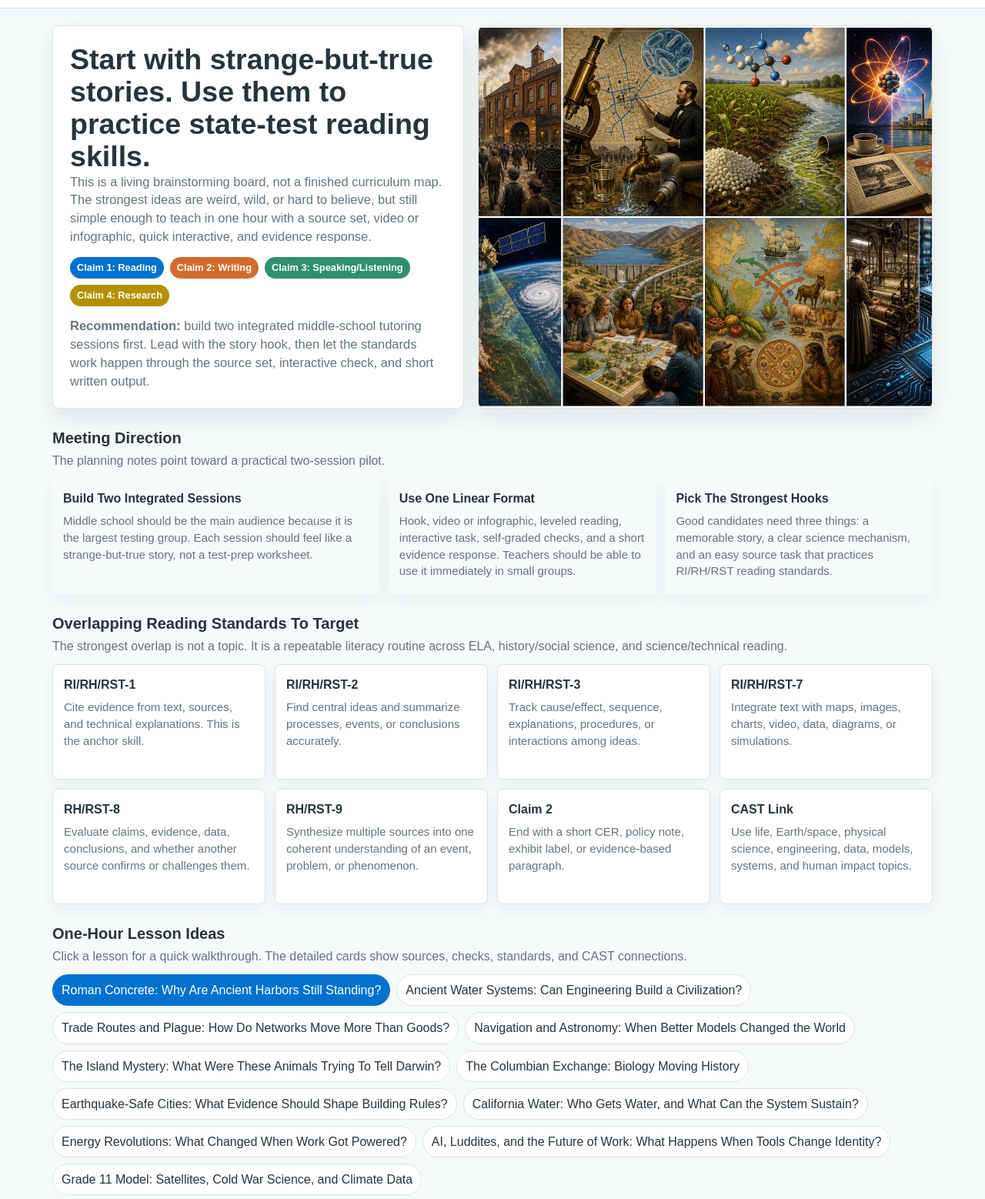
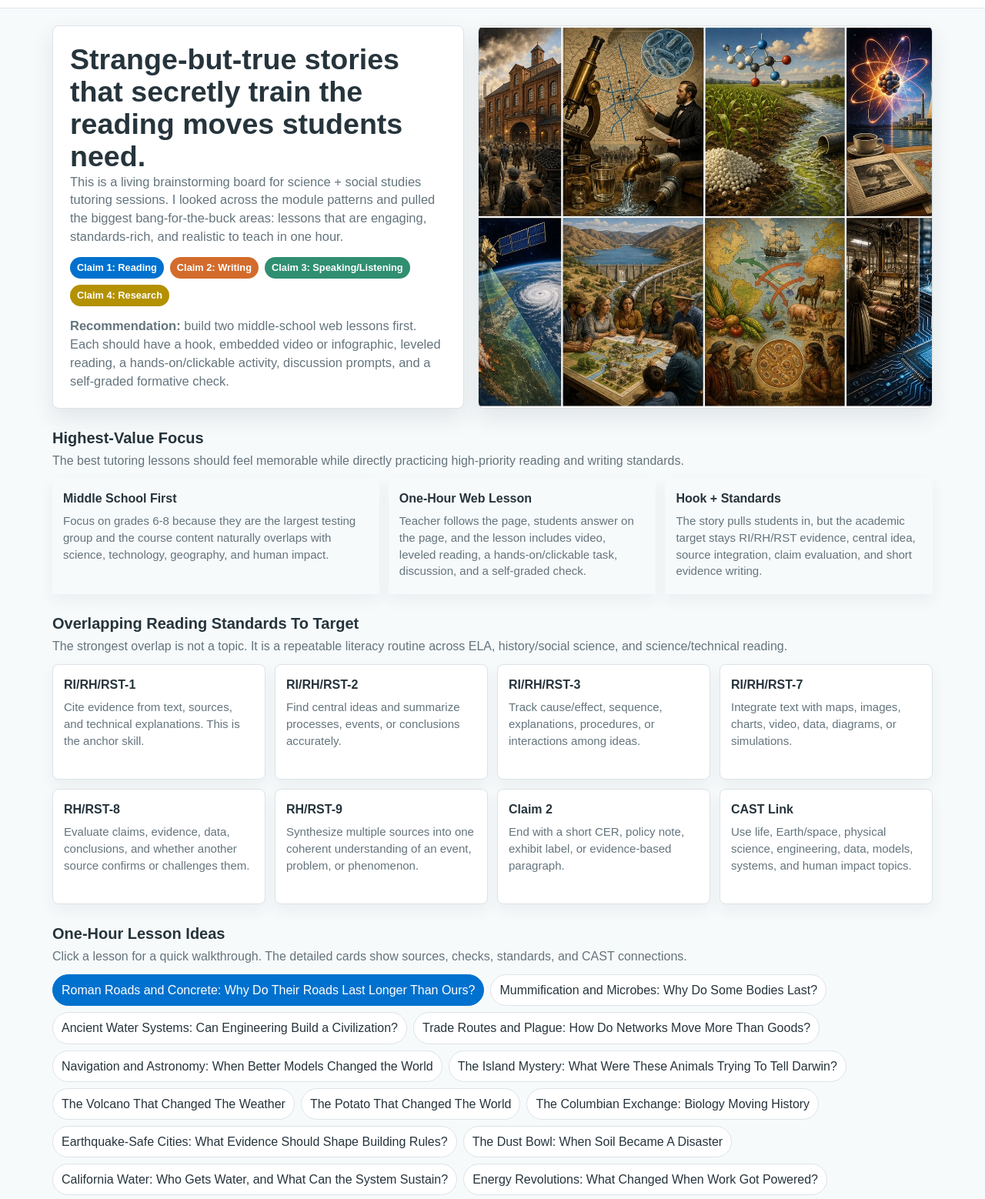
Before and after one commit to bbuchler/science-history-project-ideas, a website: page index.html in a window 1280 px wide. Shown: the part 85-1643 px from the top of the page at 77% size. Drawn offline with Linux system fonts and the light colour scheme.

Commit message:
Expand tutoring lesson bank and flow model

```diff
--- a/index.html
+++ b/index.html
@@ -427,14 +427,15 @@
   <header class="top">
     <div class="top-inner">
       <div>
-        <h1>Science + History Literacy Lessons</h1>
-        <p class="subtitle">One-hour small-group lessons for CAASPP/CAST-style reading practice.</p>
+        <h1>Science + Social Studies Literacy Lessons</h1>
+        <p class="subtitle">High-impact cross-curricular tutoring ideas for ELA CAASPP/SBA reading practice.</p>
       </div>
       <nav aria-label="Page sections">
         <a class="primary" href="#lessons">Lessons</a>
         <a href="#standards">Standards</a>
         <a href="#flow">Lesson Flow</a>
-        <a href="#setup">Setup</a>
+        <a href="#bank">Grade Bank</a>
+        <a href="#setup">Build Model</a>
       </nav>
     </div>
   </header>
@@ -443,8 +444,8 @@
     <section class="hero">
       <div class="hero-copy">
         <div>
-          <h2>Start with strange-but-true stories. Use them to practice state-test reading skills.</h2>
-          <p>This is a living brainstorming board, not a finished curriculum map. The strongest ideas are weird, wild, or hard to believe, but still simple enough to teach in one hour with a source set, video or infographic, quick interactive, and evidence response.</p>
+          <h2>Strange-but-true stories that secretly train the reading moves students need.</h2>
+          <p>This is a living brainstorming board for science + social studies tutoring sessions. I looked across the module patterns and pulled the biggest bang-for-the-buck areas: lessons that are engaging, standards-rich, and realistic to teach in one hour.</p>
         </div>
         <div class="claim-row">
           <span class="claim blue">Claim 1: Reading</span>
@@ -452,7 +453,7 @@
           <span class="claim green">Claim 3: Speaking/Listening</span>
           <span class="claim yellow">Claim 4: Research</span>
         </div>
-        <p><strong>Recommendation:</strong> build two integrated middle-school tutoring sessions first. Lead with the story hook, then let the standards work happen through the source set, interactive check, and short written output.</p>
+        <p><strong>Recommendation:</strong> build two middle-school web lessons first. Each should have a hook, embedded video or infographic, leveled reading, a hands-on/clickable activity, discussion prompts, and a self-graded formative check.</p>
       </div>
       <div class="hero-image">
         <img src="assets/web/overview-contact-sheet.jpg" alt="Generated overview collage of science and history lesson ideas">
@@ -461,13 +462,13 @@
 
     <section id="outcomes">
       <div class="section-head">
-        <h2>Meeting Direction</h2>
-        <p>The planning notes point toward a practical two-session pilot.</p>
+        <h2>Highest-Value Focus</h2>
+        <p>The best tutoring lessons should feel memorable while directly practicing high-priority reading and writing standards.</p>
       </div>
       <div class="outcome-grid">
-        <div class="outcome-card"><h3>Build Two Integrated Sessions</h3><p>Middle school should be the main audience because it is the largest testing group. Each session should feel like a strange-but-true story, not a test-prep worksheet.</p></div>
-        <div class="outcome-card"><h3>Use One Linear Format</h3><p>Hook, video or infographic, leveled reading, interactive task, self-graded checks, and a short evidence response. Teachers should be able to use it immediately in small groups.</p></div>
-        <div class="outcome-card"><h3>Pick The Strongest Hooks</h3><p>Good candidates need three things: a memorable story, a clear science mechanism, and an easy source task that practices RI/RH/RST reading standards.</p></div>
+        <div class="outcome-card"><h3>Middle School First</h3><p>Focus on grades 6-8 because they are the largest testing group and the course content naturally overlaps with science, technology, geography, and human impact.</p></div>
+        <div class="outcome-card"><h3>One-Hour Web Lesson</h3><p>Teacher follows the page, students answer on the page, and the lesson includes video, leveled reading, a hands-on/clickable task, discussion, and a self-graded check.</p></div>
+        <div class="outcome-card"><h3>Hook + Standards</h3><p>The story pulls students in, but the academic target stays RI/RH/RST evidence, central idea, source integration, claim evaluation, and short evidence writing.</p></div>
       </div>
     </section>
 
@@ -507,22 +508,35 @@
         <div class="flow-row"><strong>5 min launch</strong><span>Image, quick question, and vocabulary preview.</span></div>
         <div class="flow-row"><strong>10 min source 1</strong><span>History/social science source: central idea and evidence check.</span></div>
         <div class="flow-row"><strong>10 min source 2</strong><span>Science/technical source: process, model, data, or explanation check.</span></div>
-        <div class="flow-row"><strong>10 min source 3</strong><span>Map, graph, diagram, infographic, short video, or simulation.</span></div>
-        <div class="flow-row"><strong>15 min bridge</strong><span>Teacher-led discussion plus self-graded questions: evidence, vocabulary, source comparison, data interpretation.</span></div>
-        <div class="flow-row"><strong>10 min exit</strong><span>Short CER or constructed response: claim, evidence from two sources, reasoning.</span></div>
+        <div class="flow-row"><strong>10 min media</strong><span>Short video, slideshow, infographic, map, graph, diagram, or simulation that students can inspect.</span></div>
+        <div class="flow-row"><strong>15 min activity</strong><span>Hands-on or clickable task: build a timeline, sort evidence, annotate a graph, design a solution, compare sources, or complete a gallery walk.</span></div>
+        <div class="flow-row"><strong>10 min check</strong><span>Mostly self-graded formative check, followed by a short claim-evidence-reasoning response in plain student language.</span></div>
+      </div>
+    </section>
+
+    <section id="bank">
+      <div class="section-head">
+        <h2>Lesson Bank By Grade Level</h2>
+        <p>These are the likely best fits if we want maximum standards overlap and minimum course disruption.</p>
+      </div>
+      <div class="model-grid">
+        <div class="model-card"><h3>Grade 6</h3><p>Roman concrete and roads; ancient water systems; mummification and microbes; materials that built empires. Best for ancient civilizations + physical/life/Earth science.</p></div>
+        <div class="model-card"><h3>Grade 7</h3><p>Trade routes and plague; Darwin island mystery; navigation and astronomy; volcanoes and climate disruption. Best for medieval/early modern history + life/Earth science.</p></div>
+        <div class="model-card"><h3>Grade 8</h3><p>Columbian Exchange; earthquake-safe cities; California water; Dust Bowl; energy revolutions; AI and work. Best for US history + CAST-style science reasoning.</p></div>
+        <div class="model-card"><h3>Grade 11</h3><p>Use one advanced model only if needed: satellites, Cold War science, climate data, public decision-making, and corroborating evidence across complex sources.</p></div>
       </div>
     </section>
 
     <section id="setup">
       <div class="section-head">
-        <h2>How We Could Build It</h2>
-        <p>These could live as simple web lessons linked in Canvas, similar in spirit to your existing course pages.</p>
+        <h2>Build Model For Each Web Lesson</h2>
+        <p>Each topic could become a single webpage linked in Canvas, similar in spirit to your course pages but built for tutoring.</p>
       </div>
       <div class="model-grid">
-        <div class="model-card"><h3>Teacher-Led Page</h3><p>One webpage with embedded sources, video/infographic, questions, and a short exit response. Best for small groups.</p></div>
-        <div class="model-card"><h3>Self-Graded Checks</h3><p>Multiple choice, matching, ordering, and source-evidence questions can be self-graded before the written response.</p></div>
-        <div class="model-card"><h3>Shared Lesson Bank</h3><p>Build a small bank by grade band instead of forcing every course to synchronize pacing.</p></div>
-        <div class="model-card"><h3>One 11th Grade Model</h3><p>Use a more complex source set and a CAST-style data/model task to show high school transfer.</p></div>
+        <div class="model-card"><h3>Teacher-Facing Guide</h3><p>A clean follow-along page with timing, discussion prompts, standards focus, answer key, and where to pause for small-group talk.</p></div>
+        <div class="model-card"><h3>Student-Facing Lesson</h3><p>A self-paced page where students watch, read, interact, answer checks, and submit a short evidence response.</p></div>
+        <div class="model-card"><h3>Embedded Media</h3><p>Use short videos, infographics, diagrams, maps, timeline graphs, galleries, or simulations to hit RI/RH/RST-7 without needing a worksheet packet.</p></div>
+        <div class="model-card"><h3>Hands-On Anchor</h3><p>Include one simple tactile or clickable activity: design a road layer, sort animal clues, build a cause map, annotate a graph, or run a gallery walk.</p></div>
       </div>
       <div class="note">
         Planning note: exact standards should be finalized after a lesson is selected. Useful official references include <a href="https://www.cde.ca.gov/ci/pl/ngssstandards.asp">California NGSS</a>, <a href="https://www.cde.ca.gov/ta/tg/ca/caasppscience.asp">CAST information</a>, and <a href="https://www.cde.ca.gov/re/cc/elaresources.asp">California ELA/Literacy resources</a>.
@@ -533,17 +547,30 @@
   <script>
     const lessons = [
       {
-        title: "Roman Concrete: Why Are Ancient Harbors Still Standing?",
-        short: "Middle school: Roman engineering, seawater chemistry, materials science, and modern infrastructure.",
+        title: "Roman Roads and Concrete: Why Do Their Roads Last Longer Than Ours?",
+        short: "Grade 6/7: San Diego potholes vs Roman roads, seawater concrete, materials science, and engineering tradeoffs.",
         grade: ["Grade 6/7", "Middle School"],
         science: ["Physical Science", "Chemistry", "Engineering Design"],
-        image: "assets/web/energy-revolutions.jpg",
-        question: "How did Roman concrete survive seawater for centuries, and why don't we always build that way today?",
-        sources: ["Short history source on Roman roads, harbors, or aqueducts", "Science text on volcanic ash, lime, seawater, and concrete durability", "Diagram or infographic comparing ancient and modern concrete"],
-        checks: ["Central idea", "Technical vocabulary", "Cause/effect from chemistry to infrastructure", "Evidence-based design choice"],
+        image: "assets/web/roman-concrete.jpg",
+        question: "If roads here can get potholes after one rainy season, how did Roman roads and harbor concrete survive for centuries?",
+        sources: ["Short history source on Roman roads, harbors, or aqueducts", "Science text on Roman marine concrete, volcanic ash, lime, and seawater chemistry", "Diagram comparing road layers, ancient concrete, and modern road repair"],
+        checks: ["Central idea", "Technical vocabulary", "Cause/effect from materials to durability", "Evidence-based design choice"],
         standards: ["RI/RH/RST-1", "RI/RH/RST-2", "RI/RH/RST-3", "RI/RH/RST-7", "RST-8"],
-        product: "Students design a concrete mix or structure choice and explain the tradeoff using evidence.",
+        product: "Students design a road or harbor structure and explain why they chose durability, cost, speed, or repairability.",
         priority: "Reading: cite evidence and integrate a technical diagram with a history source. Writing: short explanatory CER using two sources."
+      },
+      {
+        title: "Mummification and Microbes: Why Do Some Bodies Last?",
+        short: "Grade 6: Egypt, decomposition, salt, moisture, microbes, and preservation.",
+        grade: ["Grade 6", "Middle School"],
+        science: ["Life Science", "Chemistry", "Cause and Effect"],
+        image: "assets/web/germ-theory.jpg",
+        question: "Why did ancient Egyptian mummification work, and what does that reveal about microbes, moisture, and chemistry?",
+        sources: ["Short history source on mummification and beliefs", "Science text on decomposition, microbes, salt, and water", "Infographic of the preservation process"],
+        checks: ["Sequence a process", "Technical vocabulary", "Text + diagram evidence", "Central idea"],
+        standards: ["RI/RH/RST-1", "RI/RH/RST-2", "RST-3", "RI/RH/RST-7"],
+        product: "Students build a process timeline and explain which step mattered most scientifically.",
+        priority: "Reading: follow a multistep process and integrate diagram evidence. Writing: explanatory process paragraph."
       },
       {
         title: "Ancient Water Systems: Can Engineering Build a Civilization?",
@@ -589,13 +616,39 @@
         short: "Middle school: weird island animals, clues, adaptation, evidence, and scientific explanation.",
         grade: ["Grade 7/8", "Middle School"],
         science: ["Life Science", "Adaptation", "CAST-style evidence"],
-        image: "assets/web/columbian-exchange.jpg",
+        image: "assets/web/darwin-island-mystery.jpg",
         question: "How did a chain of strange island clues help Darwin rethink how living things change over time?",
         sources: ["Short story-style history source on Darwin arriving at the Galapagos", "Science text on variation, adaptation, and natural selection", "Clickable island clue map with finches, tortoises, iguanas, and habitat differences"],
         checks: ["Match animal clue to environment", "Central idea from a science explanation", "Map/visual evidence", "Claim supported by two sources"],
         standards: ["RI/RH/RST-1", "RI/RH/RST-2", "RI/RH/RST-7", "RH/RST-9"],
         product: "Students solve the island mystery: choose the strongest animal clue and explain how it supports the idea of adaptation.",
         priority: "Reading: cite specific evidence from visual clues and science text. Writing: claim-evidence-reasoning paragraph."
+      },
+      {
+        title: "The Volcano That Changed The Weather",
+        short: "Grade 7/8: eruption, climate, crops, migration, and historical consequence.",
+        grade: ["Grade 7/8", "Middle School"],
+        science: ["Earth Science", "Climate", "Data"],
+        image: "assets/web/satellites-earth.jpg",
+        question: "How could one volcanic eruption affect weather, food, and people far away?",
+        sources: ["Short history source on the 1816 Year Without a Summer", "Science text on volcanic aerosols and sunlight", "Temperature/crop graph or map"],
+        checks: ["Graph trend", "Cause/effect chain", "Evidence from two sources", "Claim evaluation"],
+        standards: ["RI/RH/RST-1", "RI/RH/RST-3", "RI/RH/RST-7", "RH/RST-8"],
+        product: "Students create a cause/effect chain from eruption to human consequence.",
+        priority: "Reading: integrate graph evidence with a science explanation and history source. Writing: causal explanation."
+      },
+      {
+        title: "The Potato That Changed The World",
+        short: "Grade 7/8: food energy, population, migration, famine, and ecosystems.",
+        grade: ["Grade 7/8", "Middle School"],
+        science: ["Life Science", "Ecosystems", "Human Impact"],
+        image: "assets/web/fertilizer-food.jpg",
+        question: "How can one crop change population, migration, and history?",
+        sources: ["History source on potatoes in the Columbian Exchange or Irish famine", "Science text on calories, crop adaptation, or monoculture", "Map/graph of crop spread or population change"],
+        checks: ["Central idea", "Map/graph evidence", "Compare benefits and risks", "Short CER"],
+        standards: ["RI/RH/RST-1", "RI/RH/RST-2", "RI/RH/RST-7", "RH/RST-9"],
+        product: "Students make a benefit/risk evidence board for one crop.",
+        priority: "Reading: compare source claims and visual evidence. Writing: balanced explanatory response."
       },
       {
         title: "The Columbian Exchange: Biology Moving History",
@@ -622,6 +675,19 @@
         standards: ["RH/RST-1", "RST-3", "RH/RST-7", "RH/RST-8"],
         product: "Students recommend one building rule and cite two pieces of evidence.",
         priority: "Reading: follow technical explanation and evaluate evidence. Writing: policy claim with evidence."
+      },
+      {
+        title: "The Dust Bowl: When Soil Became A Disaster",
+        short: "Grade 8: farming choices, drought, erosion, migration, and evidence.",
+        grade: ["Grade 8", "Middle School"],
+        science: ["Earth Science", "Human Impact", "Systems"],
+        image: "assets/web/dust-bowl.jpg",
+        question: "How did human choices and natural conditions combine to turn soil into a national crisis?",
+        sources: ["Short history source on Dust Bowl migration", "Science text on erosion, drought, and soil conservation", "Photo set or rainfall/wind map"],
+        checks: ["Photo evidence", "Cause/effect", "Corroborate source claims", "CER exit"],
+        standards: ["RI/RH/RST-1", "RI/RH/RST-3", "RH/RST-7", "RH/RST-8"],
+        product: "Students build a clickable or paper cause map showing human and environmental causes.",
+        priority: "Reading: corroborate photo, map, and text evidence. Writing: cause/effect CER."
       },
       {
         title: "California Water: Who Gets Water, and What Can the System Sustain?",
```
Also changed, not shown: assets/web/darwin-island-mystery.jpg (added), assets/web/dust-bowl.jpg (added), assets/web/roman-concrete.jpg (added).
